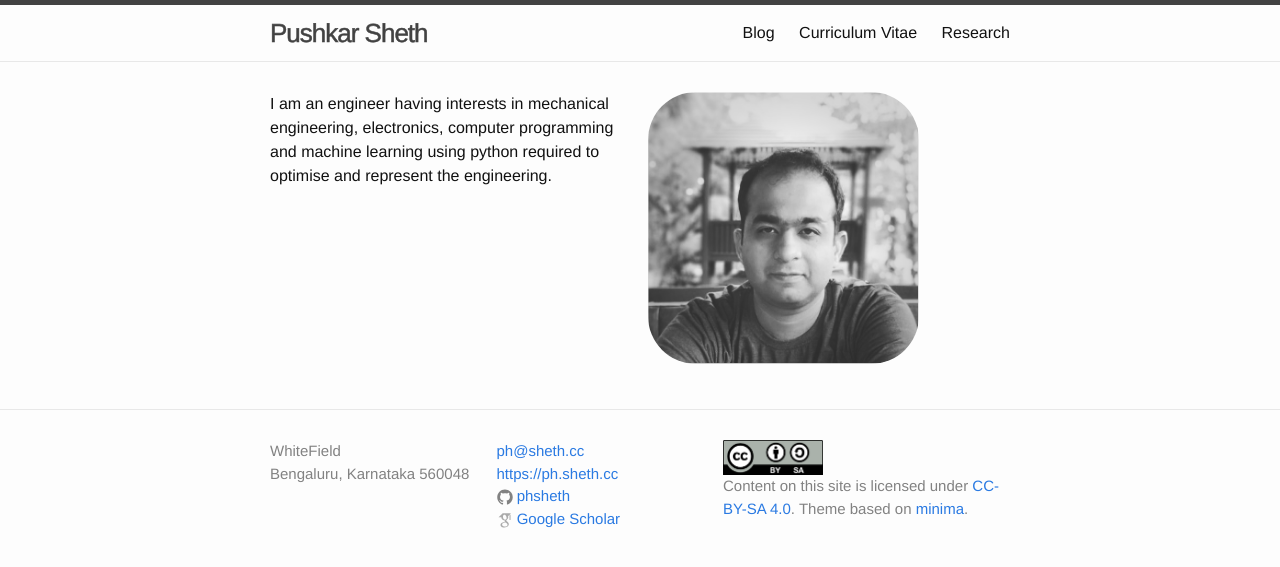
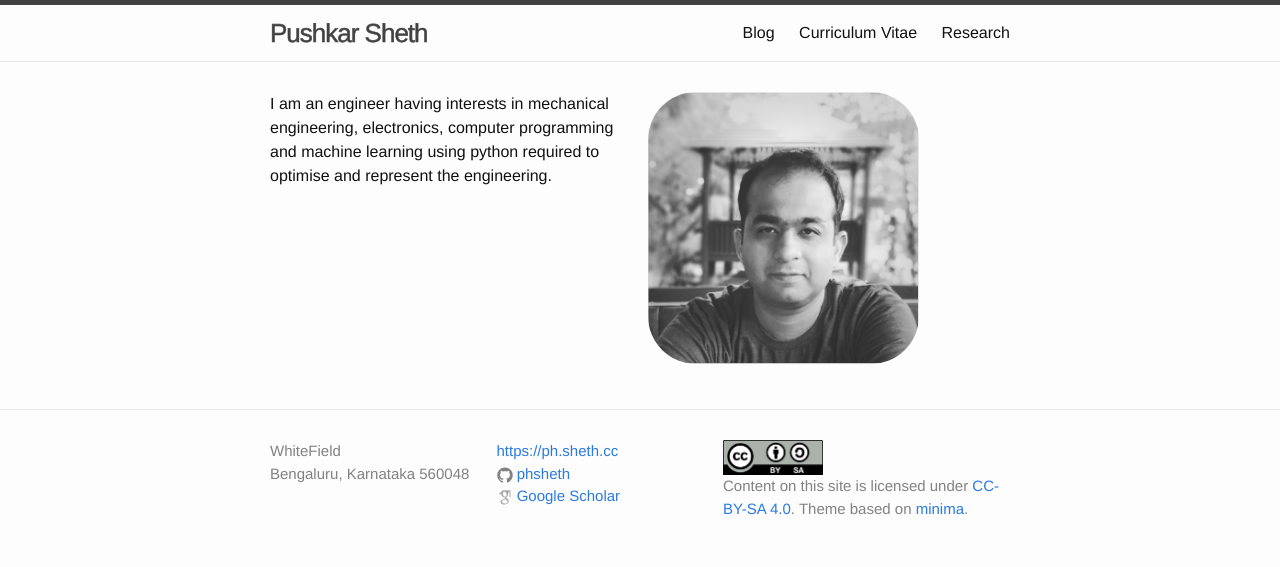
Before and after one commit to phsheth/phsheth.github.io, a Jekyll site: the page built from index.md, in a window 1280 px wide. Shown: the top 567 px of the page. Built offline with Jekyll 4.4.1, drawn with Linux system fonts in a browser that asks for light colours.

Commit message:
remove info from main page

```diff
--- a/_config.yml
+++ b/_config.yml
@@ -7,7 +7,7 @@
 
 # Site settings
 title: Pushkar Sheth
-email: ph@sheth.cc
+email:
 description: > # this means to ignore newlines until "baseurl:"
   Pushkar Sheth | Writings on projects and research in mechanical engineering, coupled with electronics, programming and machine learning.
 url: "https://ph.sheth.cc" # the base hostname & protocol for your site
```
